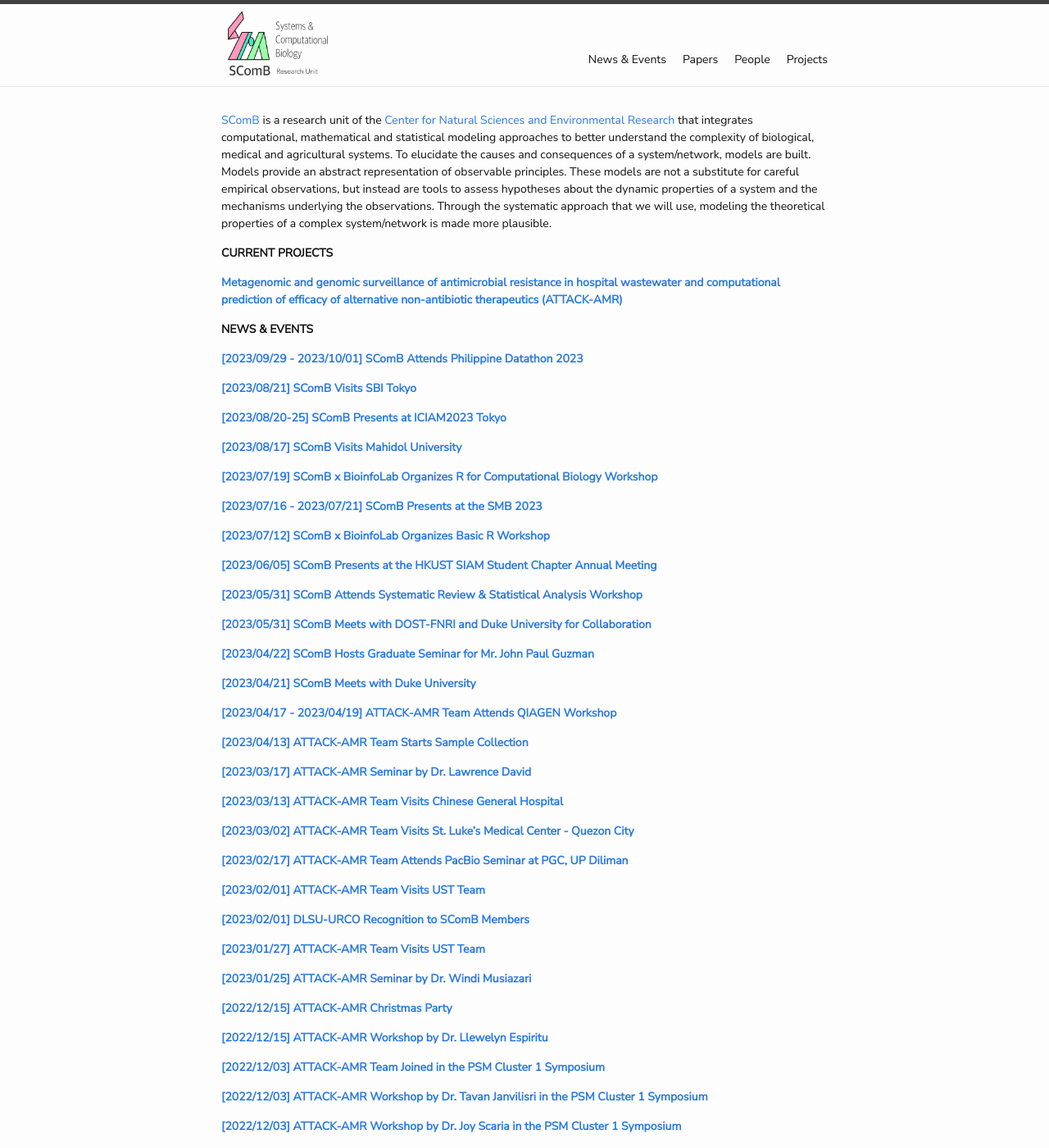
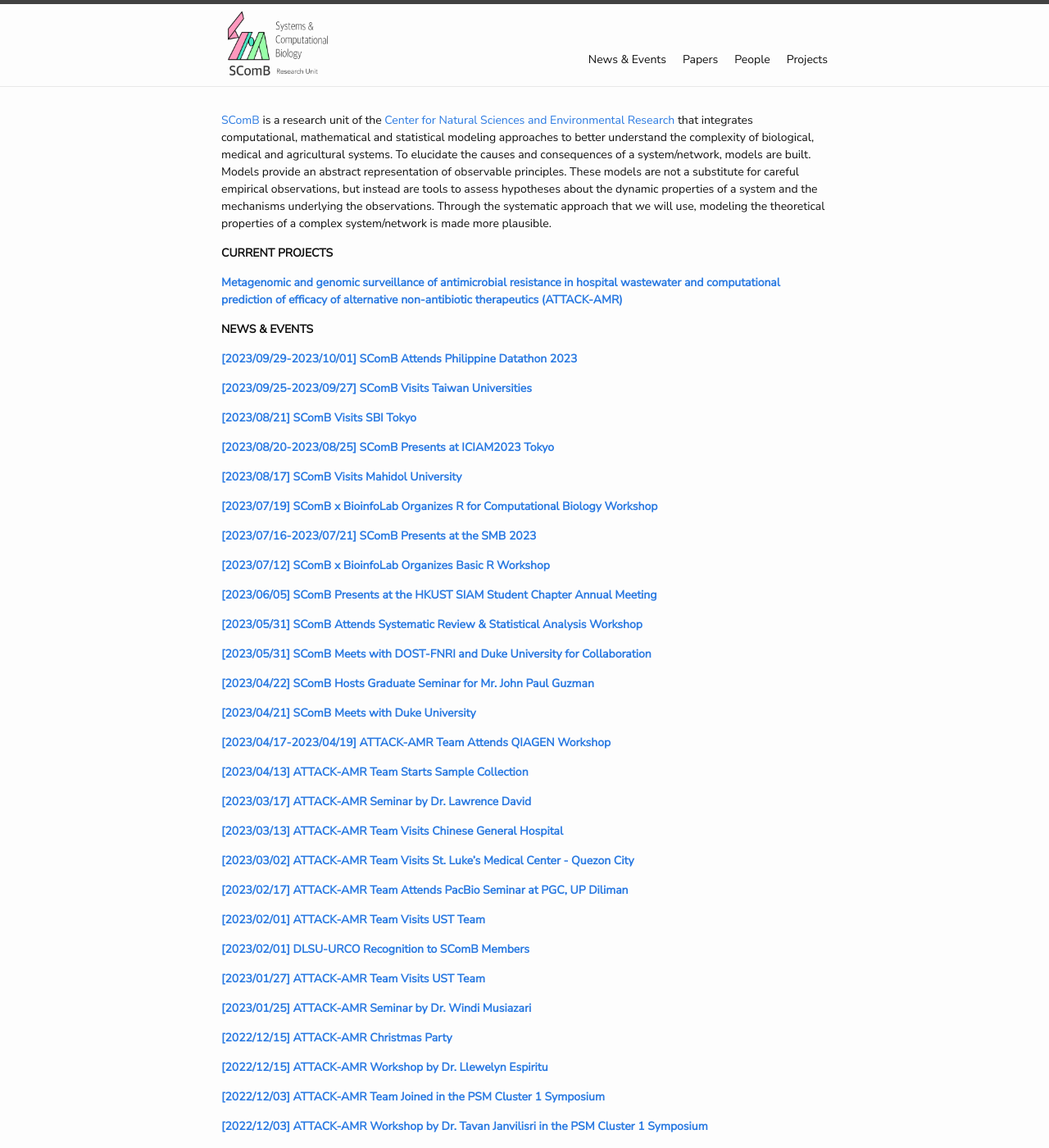
Before and after one commit to dlsu-scomb/dlsu-scomb.github.io, a Jekyll site: the page built from index.md, in a window 1280 px wide and 1400 px high. Shown: the whole window at 82% size. Built offline with Jekyll 4.4.1, drawn with Linux system fonts in a browser that asks for light colours; nearby versions of some CDN libraries; a style sheet for code colours, icons or effects is not loaded; some of the changed text lies outside the part shown.

Commit message:
Added Taiwan events

```diff
--- a/index.md
+++ b/index.md
@@ -12,17 +12,19 @@ layout: home
 
 **NEWS & EVENTS**
 
-[**[2023/09/29 - 2023/10/01] SComB Attends Philippine Datathon 2023**](/events/#datathon20230930)
+[**[2023/09/29-2023/10/01] SComB Attends Philippine Datathon 2023**](/events/#datathon20230930)
+
+[**[2023/09/25-2023/09/27] SComB Visits Taiwan Universities**](/events/#taiwan20230925)
 
 [**[2023/08/21] SComB Visits SBI Tokyo**](/events/#visit20230821)
 
-[**[2023/08/20-25] SComB Presents at ICIAM2023 Tokyo**](/events/#iciam2023)
+[**[2023/08/20-2023/08/25] SComB Presents at ICIAM2023 Tokyo**](/events/#iciam2023)
 
 [**[2023/08/17] SComB Visits Mahidol University**](/events/#visit20230817)
 
 [**[2023/07/19] SComB x BioinfoLab Organizes R for Computational Biology Workshop**](/events/#workshop20230719)
 
-[**[2023/07/16 - 2023/07/21] SComB Presents at the SMB 2023**](/events/#smb2023)
+[**[2023/07/16-2023/07/21] SComB Presents at the SMB 2023**](/events/#smb2023)
 
 [**[2023/07/12] SComB x BioinfoLab Organizes Basic R Workshop**](/events/#workshop20230712)
 
@@ -36,7 +38,7 @@ layout: home
 
 [**[2023/04/21] SComB Meets with Duke University**](/events/#david20230421)
 
-[**[2023/04/17 - 2023/04/19] ATTACK-AMR Team Attends QIAGEN Workshop**](/events/#workshop20230417)
+[**[2023/04/17-2023/04/19] ATTACK-AMR Team Attends QIAGEN Workshop**](/events/#workshop20230417)
 
 [**[2023/04/13] ATTACK-AMR Team Starts Sample Collection**](/events/#sample20230413)
 
@@ -86,4 +88,4 @@ layout: home
 
 [**[2022/06/28] LNest Grant Global Challenge Award 2022**](/events/#lnest_grant)
 
-[**[2022/06/20 - 2022/07/11] DLSU-PSHS Summer Internship Program: Mathematical Modeling**](/events/#pshs_2022)
+[**[2022/06/20-2022/07/11] DLSU-PSHS Summer Internship Program: Mathematical Modeling**](/events/#pshs_2022)
```
Also changed, not shown: events.md (+21 -11 lines), assets/2023-09-27-Taiwan-1.jpg (added), assets/2023-09-27-Taiwan-2.jpg (added), assets/2023-09-29-datathon-dinner.jpg.
